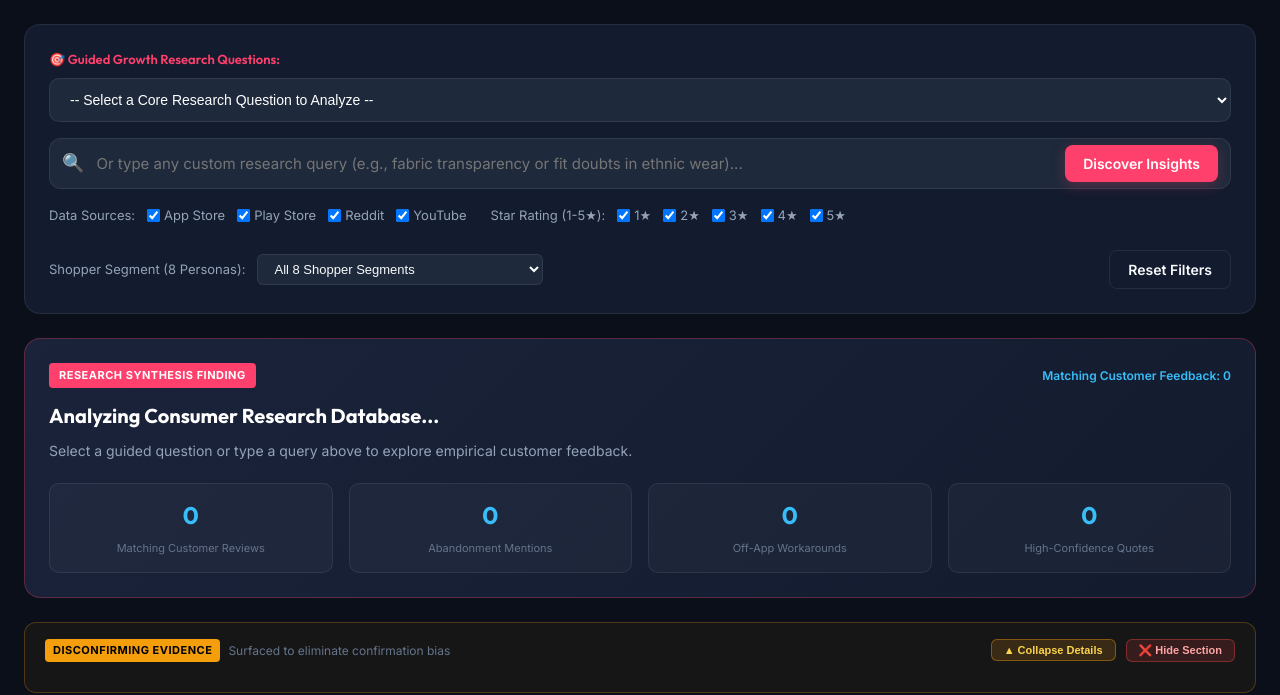
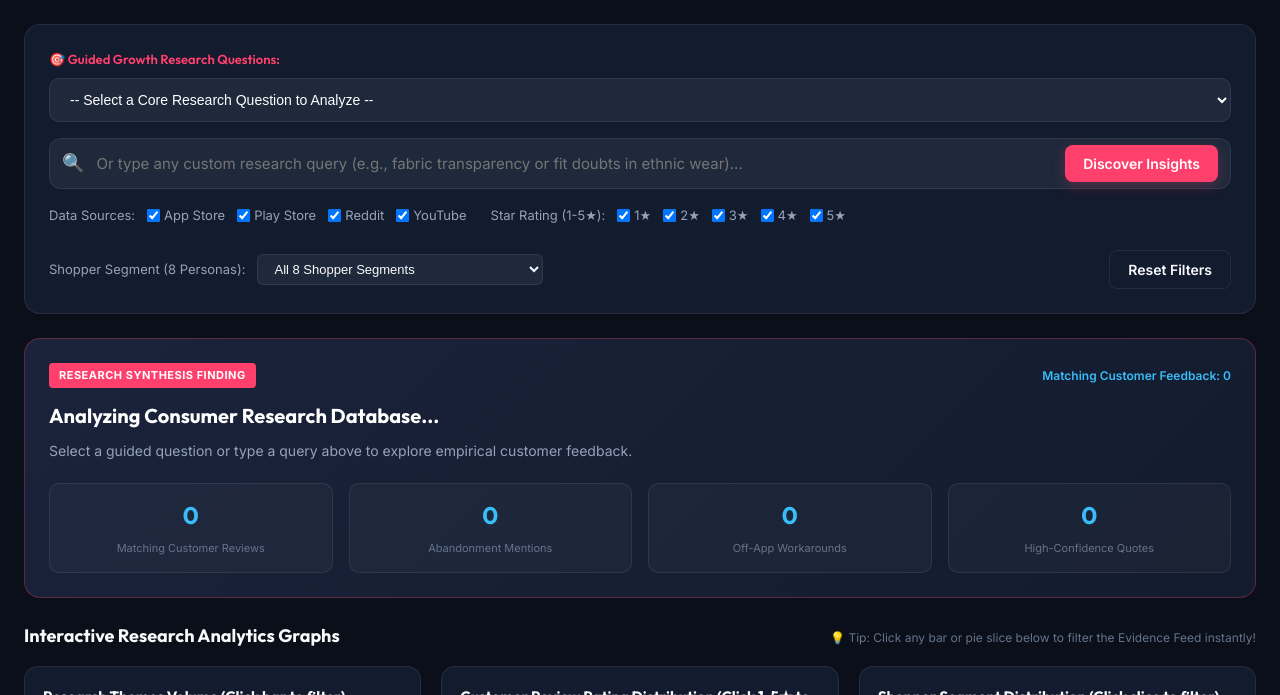
Before and after one commit to aman9197/Myntra-search-engine, a website: page public/index.html in a window 1280 px wide. Shown: the part 105-800 px from the top of the page. Drawn offline with nearby package versions, Linux system fonts and the light colour scheme; no server answers.

Commit message:
Remove Disconfirming Evidence section from dashboard UI

```diff
--- a/public/app.js
+++ b/public/app.js
@@ -156,7 +156,9 @@ function renderTopFinding(data) {
 
 function renderCounterEvidence(counterData) {
   const banner = document.getElementById('counterEvidenceBanner');
+  if (!banner) return;
   const container = document.getElementById('counterList');
+  if (!container) return;
   container.innerHTML = '';
 
   if (!counterData || !counterData.has_disconfirming_evidence || counterData.examples.length === 0) {
--- a/public/index.html
+++ b/public/index.html
@@ -134,26 +134,7 @@
         </div>
       </section>
 
-      <!-- Counter Evidence Panel (Upgraded Inspector & Hide Controls) -->
-      <section class="counter-evidence-banner" id="counterEvidenceBanner">
-        <div class="counter-header">
-          <div class="counter-title-group">
-            <span class="counter-badge">DISCONFIRMING EVIDENCE</span>
-            <span class="counter-subtitle">Surfaced to eliminate confirmation bias</span>
-          </div>
-          <div class="counter-controls">
-            <button class="btn-counter-toggle" id="toggleCounterBtn" onclick="toggleCounterDetails()">
-              <span id="counterToggleText">▲ Collapse Details</span>
-            </button>
-            <button class="btn-counter-hide" onclick="hideCounterBanner()">
-              ❌ Hide Section
-            </button>
-          </div>
-        </div>
-        <div class="counter-list" id="counterList">
-          <!-- Populated by JS -->
-        </div>
-      </section>
+
 
       <!-- Interactive Visual Graph Analytics Section -->
       <section class="charts-section">
```
